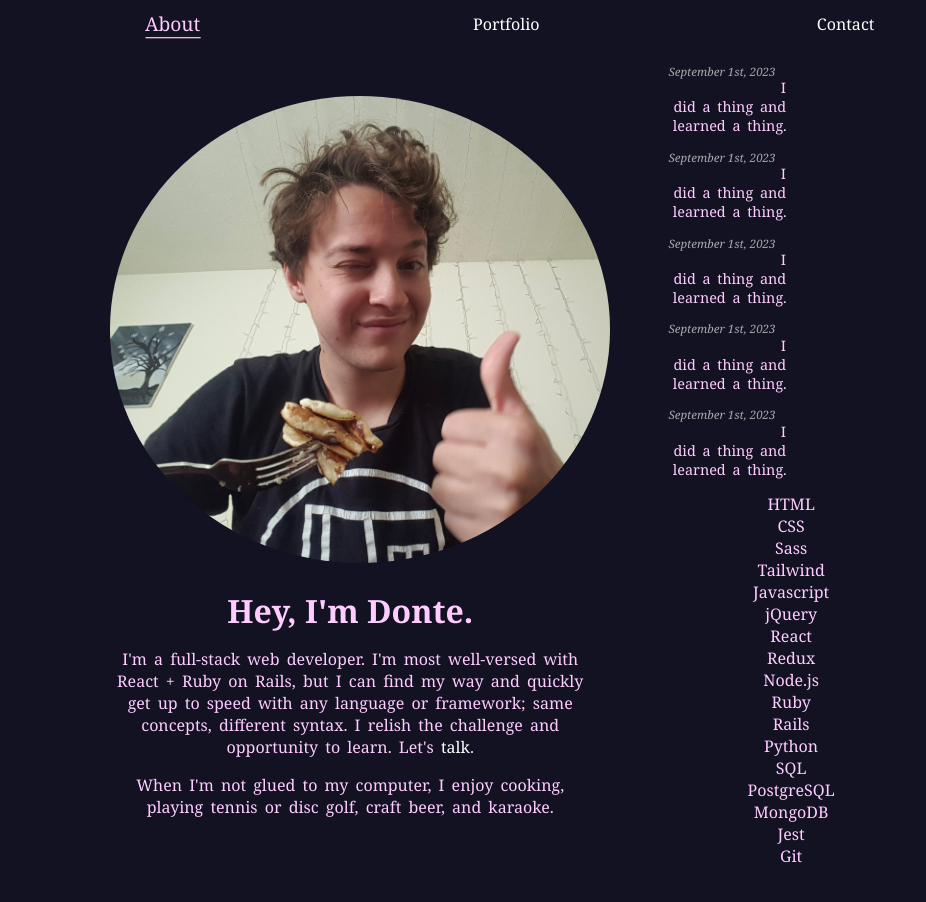
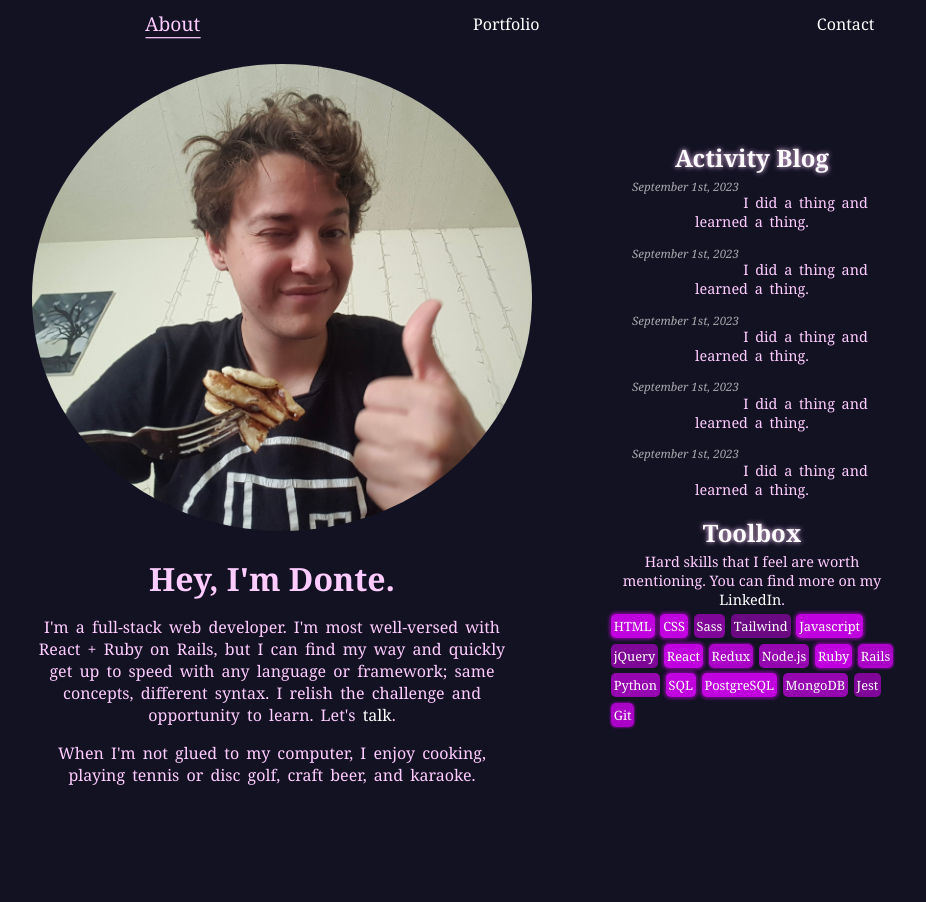
Before and after one commit to dawnteigh/dawnteigh.github.io, a React (Create React App) app in the folder client/: page / in a window 1280 px wide. Shown: the top 902 px of the page, without its empty margins (128-1054 px from the left). After the commit the page ends 866 px from the top, so only its background shows below. Built offline with nearby package versions, Linux system fonts and the light colour scheme.

Commit message:
general landing page styling

```diff
--- a/client/src/App.css
+++ b/client/src/App.css
@@ -9,6 +9,28 @@ body {
   text-align: center;
   font-size: 16px;
   font-family: Georgia, sans-serif
+}
+
+h1 {
+  font-size: 2em;
+  margin-bottom: 0;
+}
+
+h2 {
+  margin: 0 auto;
+  color: white;
+  text-shadow: 0px 0px 5px #ffccff;
+  padding: 1% 5%
+}
+
+p {
+  word-spacing: 3px;
+}
+
+.secondary-paragraph {
+  word-spacing: normal;
+  font-size: .9em;
+  margin: 0 auto 1%;
 }
 
 a,
@@ -23,6 +45,7 @@ button:hover {
   animation: 3s ease-in-out infinite linkfade
 }
 
+/* Nav Bar */
 #navbar {
   position: fixed;
   top: 0%;
@@ -62,6 +85,7 @@ button:hover {
   display: block;
 }
 
+/* Home page */
 #about {
   width: 75%;
   margin: 0 auto;
@@ -73,7 +97,7 @@ button:hover {
 }
 
 #bio {
-  max-width: 50%;
+  width: 50%;
 }
 
 .bio-pic {
@@ -82,6 +106,14 @@ button:hover {
   border-radius: 100%;
 }
 
+#extras {
+  width: 50%;
+  display: flex;
+  flex-flow: column;
+  align-items: center;
+}
+
+/* Activity Log */
 #activity-log {
   max-width: 50%;
   display: flex;
@@ -101,22 +133,48 @@ button:hover {
   float: left;
 }
 
-h1 {
-  font-size: 2em;
-  margin-bottom: 0;
+/* Toolbox Section */
+#toolbox {
+  width: 60%;
 }
 
-h2 {
-  margin: 0 auto;
-  color: white;
-  text-shadow: 0px 0px 5px #ffccff;
-  padding: 1% 5%
+#skill-container {
+  display: flex;
+  flex-flow: row wrap;
+  align-content: center;
 }
 
-p {
-  word-spacing: 3px;
+.skill {
+  color: white;
+  padding: 1%;
+  margin: 1%;
+  border-radius: 5px;
+  font-size: .8em;
 }
 
+.one {
+  background-color: rgba(193, 0, 223, 0.5);
+}
+
+.two {
+  background-color: rgba(193, 0, 223, 0.625);
+}
+
+.three {
+  background-color: rgba(193, 0, 223, 0.75);
+}
+
+.four {
+  background-color: rgba(193, 0, 223, 0.875);
+  box-shadow: 0 0 2px 1px rgba(193, 0, 223, 0.5);
+}
+
+.five {
+  background-color: rgb(193, 0, 223);
+  box-shadow: 0 0 3px 2px rgba(193, 0, 223, 0.5);
+}
+
+/* Portfolio Section */
 #projects {
   margin-top: 5%;
 }
@@ -224,6 +282,7 @@ p {
   margin: 0 auto 1%;
 }
 
+/* Contact */
 #contact {
   margin: 0 auto;
   width: 50%;
@@ -245,6 +304,7 @@ p {
   font-size: 3em;
 }
 
+/* Screen size rules */
 @media only screen and (max-width: 760px) {
   body {
     font-size: 14px;
@@ -267,6 +327,7 @@ p {
   }
 }
 
+/* Animations */
 @keyframes linkfade {
   from {
     opacity: 1
@@ -306,59 +367,3 @@ p {
     box-shadow: 2px 3px 3px 1px rgba(115, 108, 115, 0.5);
   }
 }
-
-@keyframes navline {
-  0% {
-    border-bottom: 1px solid rgba(255, 207, 255, .33)
-  }
-
-  10% {
-    border-bottom: 1px solid rgba(255, 207, 255, .67);
-    border-left: 1px solid rgba(255, 207, 255, .33)
-  }
-
-  20% {
-    border-bottom: 1px solid rgba(255, 207, 255, 1);
-    border-left: 1px solid rgba(255, 207, 255, .67);
-    border-top: 1px solid rgba(255, 207, 255, .33);
-  }
-
-  30% {
-    border-bottom: 1px solid rgba(255, 207, 255, .67);
-    border-left: 1px solid rgba(255, 207, 255, 1);
-    border-top: 1px solid rgba(255, 207, 255, .67);
-    border-right: 1px solid rgba(255, 207, 255, .33)
-  }
-
-  40% {
-    border-bottom: 1px solid rgba(255, 207, 255, .33);
-    border-left: 1px solid rgba(255, 207, 255, .67);
-    border-top: 1px solid rgba(255, 207, 255, 1);
-    border-right: 1px solid rgba(255, 207, 255, .67)
-  }
-
-  50% {
-    border-bottom: none;
-    border-left: 1px solid rgba(255, 207, 255, .33);
-    border-top: 1px solid rgba(255, 207, 255, .67);
-    border-right: 1px solid rgba(255, 207, 255, 1)
-  }
-
-  60% {
-    border-bottom: none;
-    border-left: none;
-    border-top: 1px solid rgba(255, 207, 255, .33);
-    border-right: 1px solid rgba(255, 207, 255, .67)
-  }
-
-  70% {
-    border-bottom: none;
-    border-left: none;
-    border-top: none;
-    border-right: 1px solid rgba(255, 207, 255, .33)
-  }
-
-  80% {
-    border: none;
-  }
-}
--- a/client/src/components/ActivityLog.js
+++ b/client/src/components/ActivityLog.js
@@ -7,9 +7,12 @@ const ActivityLog = () => {
   const displayActivity = activity.map((a, i) => (<Activity key={i} activity={a} />))
 
   return (
-    <div id="activity-log">
-      {displayActivity}
-    </div>
+    <>
+      <h2>Activity Blog</h2>
+      <div id="activity-log">
+        {displayActivity}
+      </div>
+    </>
   )
 }
 
--- a/client/src/components/Toolbox.js
+++ b/client/src/components/Toolbox.js
@@ -10,8 +10,14 @@ const Toolbox = () => {
   })
 
   return (
-    <div id='toolbox'>
-      {displaySkills}
+    <div id="toolbox">
+      <h2>Toolbox</h2>
+      <p className="secondary-paragraph">
+        Hard skills that I feel are worth mentioning. You can find more on my <a alt="linkedin-skills" target="_blank" rel="noreferrer" href="https://www.linkedin.com/in/donteladatto/details/skills/">LinkedIn</a>.
+      </p>
+      <div id='skill-container' title="Color brightness represents my brightness.">
+        {displaySkills}
+      </div>
     </div>
   )
 }
--- a/client/src/data/skills.js
+++ b/client/src/data/skills.js
@@ -1,71 +1,71 @@
 export const skills = [
   {
     skill: "HTML",
-    level: "5"
+    level: "five"
   },
   {
     skill: "CSS",
-    level: "5"
+    level: "five"
   },
   {
     skill: "Sass",
-    level: "2"
+    level: "two"
   },
   {
     skill: "Tailwind",
-    level: "1"
+    level: "one"
   },
   {
     skill: "Javascript",
-    level: "5"
+    level: "five"
   },
   {
     skill: "jQuery",
-    level: "2"
+    level: "two"
   },
   {
     skill: "React",
-    level: "5"
+    level: "five"
   },
   {
     skill: "Redux",
-    level: "4"
+    level: "four"
   },
   {
     skill: "Node.js",
-    level: "3"
+    level: "three"
   },
   {
     skill: "Ruby",
-    level: "5"
+    level: "five"
   },
   {
     skill: "Rails",
-    level: "4"
+    level: "four"
   },
   {
     skill: "Python",
-    level: "3"
+    level: "three"
   },
   {
     skill: "SQL",
-    level: "5"
+    level: "five"
   },
   {
     skill: "PostgreSQL",
-    level: "5"
+    level: "five"
   },
   {
     skill: "MongoDB",
-    level: "3"
+    level: "three"
   },
   {
     skill: "Jest",
-    level: "2"
+    level: "two"
   },
   {
     skill: "Git",
-    level: "4"
+    level: "four"
   }
 
 ]
```
